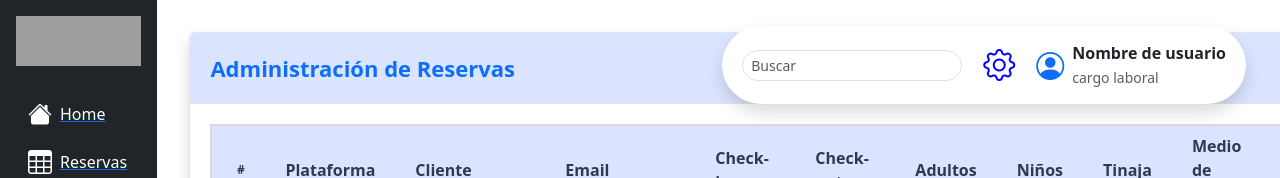
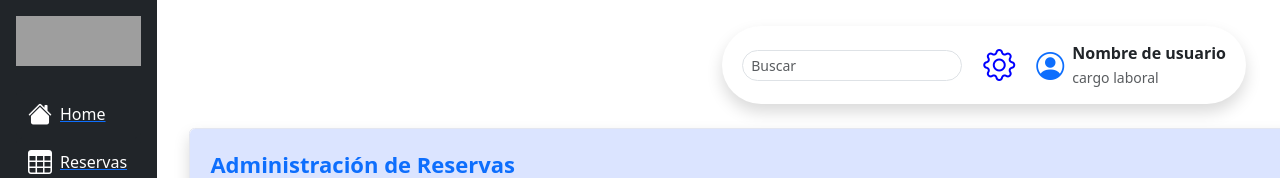
Before and after one commit to BenSLGeneration/pi-desarrollate-2.0, a React (Vite) app: page /reservaciones in a window 1280 px wide. Shown: the top 178 px of the page. Built offline with nearby package versions, Linux system fonts and the light colour scheme; no server answers; grey boxes are pictures that could not be loaded.

Commit message:
Tabla Reservaciones se ve bien ahora.

```diff
--- /dev/null
+++ b/src/components/ReservationTable/ReservationTable.css
@@ -0,0 +1,11 @@
+.espacio-vacio {
+    padding-top: 6rem !important;
+}
+
+.table td {
+    max-width: 150px; /* Establece un ancho máximo para cada celda */
+    white-space: normal; /* Permite que el texto se divida en varias líneas */
+    word-wrap: break-word; /* Divide palabras largas si es necesario */
+    overflow-wrap: break-word; /* Asegura que las palabras largas se ajusten */
+    text-align: left; /* Alineación del texto */
+}
--- a/src/components/ReservationTable/ReservationTable.jsx
+++ b/src/components/ReservationTable/ReservationTable.jsx
@@ -1,5 +1,6 @@
 import { useState, useEffect } from 'react';
 import api from '../../api/axios';
+import './ReservationTable.css';
 
 const ReservationTable = () => {
     const [reservations, setReservations] = useState([]);
```
